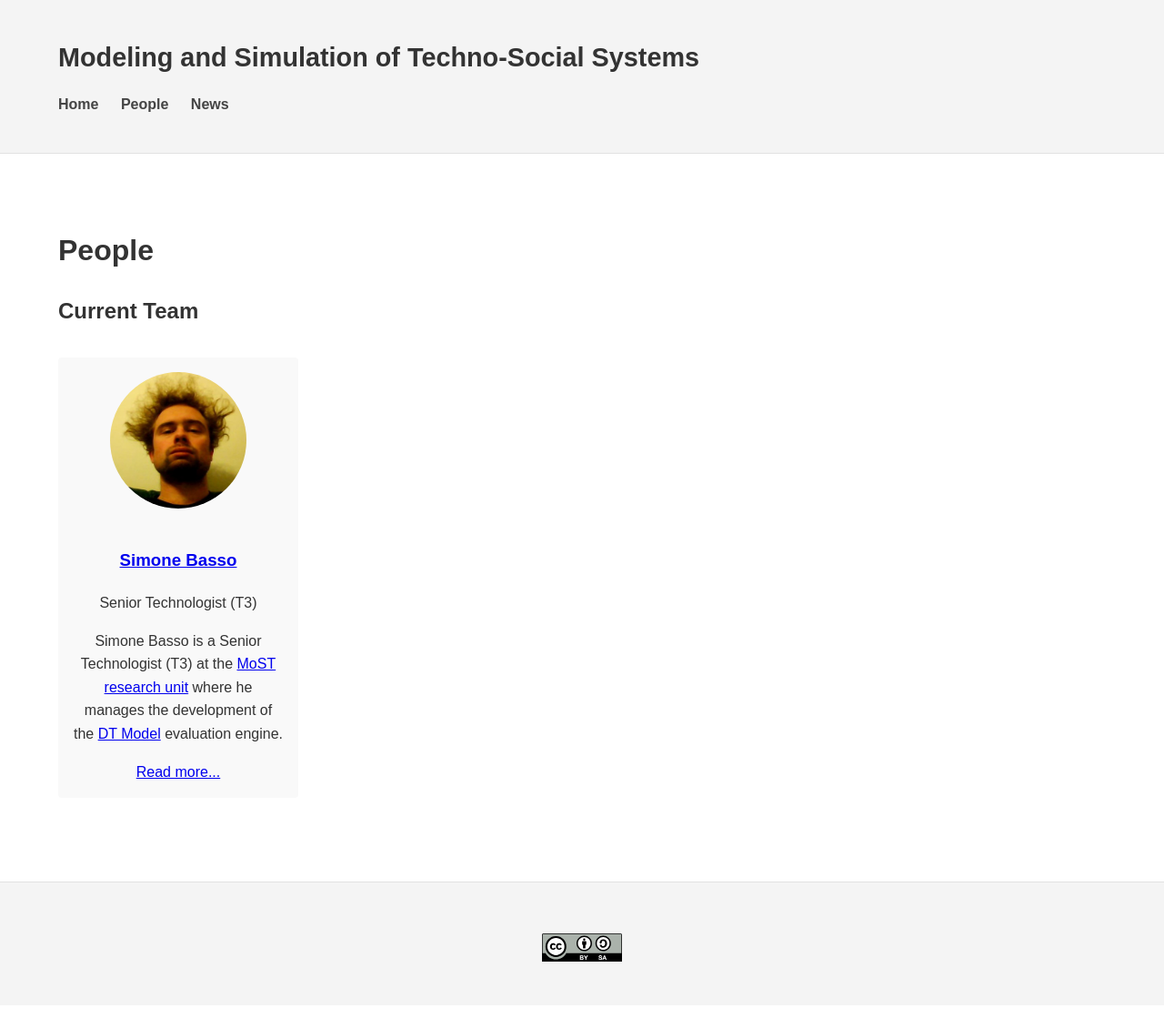
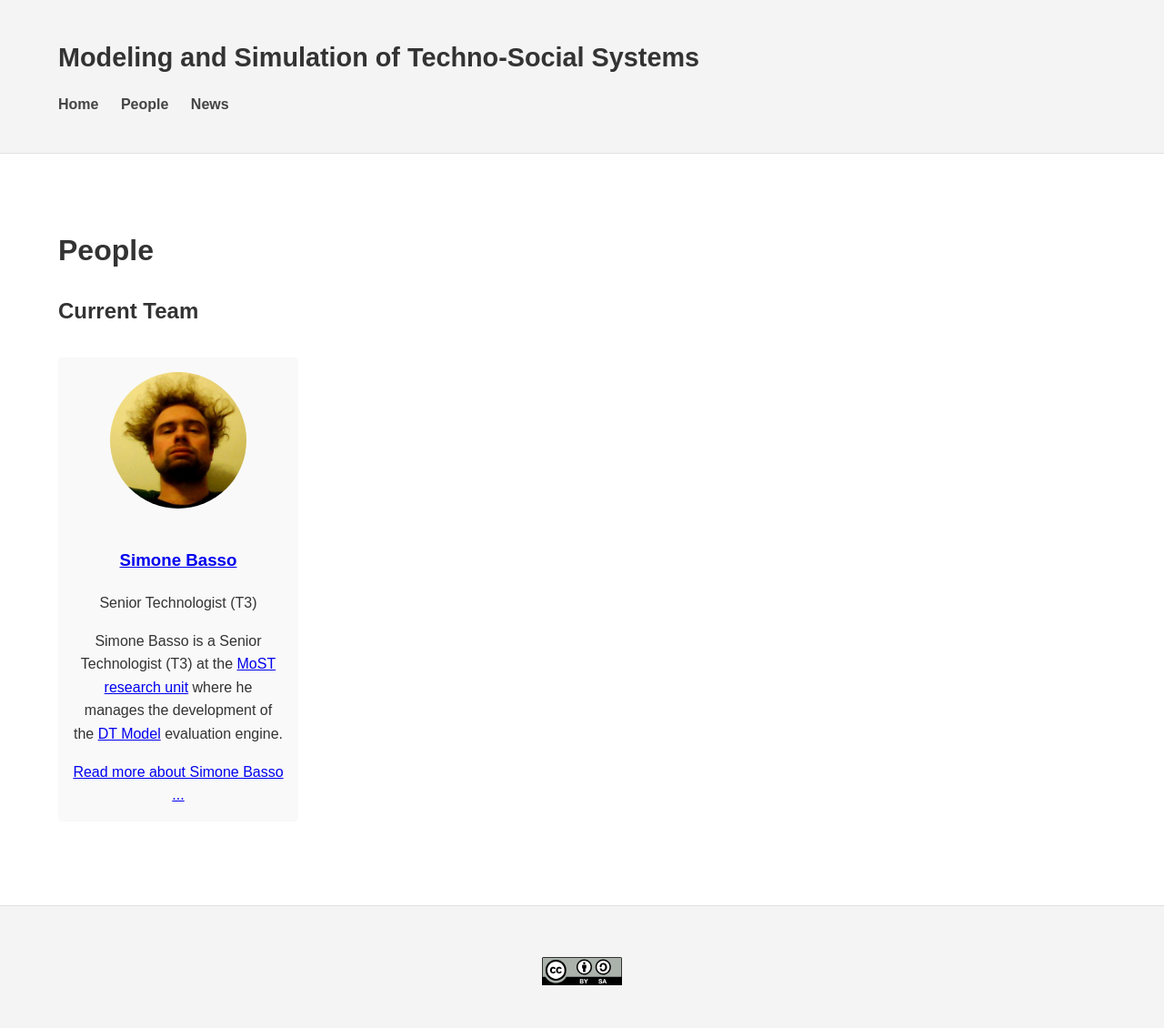
Before and after one commit to fbk-most/fbk-most.github.io, a Jekyll site: the page built from people.md, in a window 1280 px wide. Shown: the whole page at 91% size. Built offline with Jekyll 4.4.1, drawn with Linux system fonts in a browser that asks for light colours; before the commit the page ends 1105 px from its top, so only the background shows below that.

```diff
--- a/people.md
+++ b/people.md
@@ -16,7 +16,8 @@ permalink: /people/
       <p>{{ person.position }}</p>
       {% if person.excerpt %}
         {{ person.excerpt }}
-        <a href="{{ person.url | relative_url }}">Read more...</a>
+        <a href="{{ person.url | relative_url }}">Read
+        more about {{ person.name }} ...</a>
       {% endif %}
     </div>
   {% endfor %}
@@ -31,7 +32,8 @@ permalink: /people/
       <h3><a href="{{ person.url | relative_url }}">{{ person.name }}</a></h3>
       {% if person.excerpt %}
         {{ person.excerpt }}
-        <a href="{{ person.url | relative_url }}">Read more...</a>
+        <a href="{{ person.url | relative_url }}">Read
+        more about {{ person.name }} ...</a>
       {% endif %}
     </div>
   {% endfor %}
```
Also changed, not shown: news.md (+2 -1 lines).
